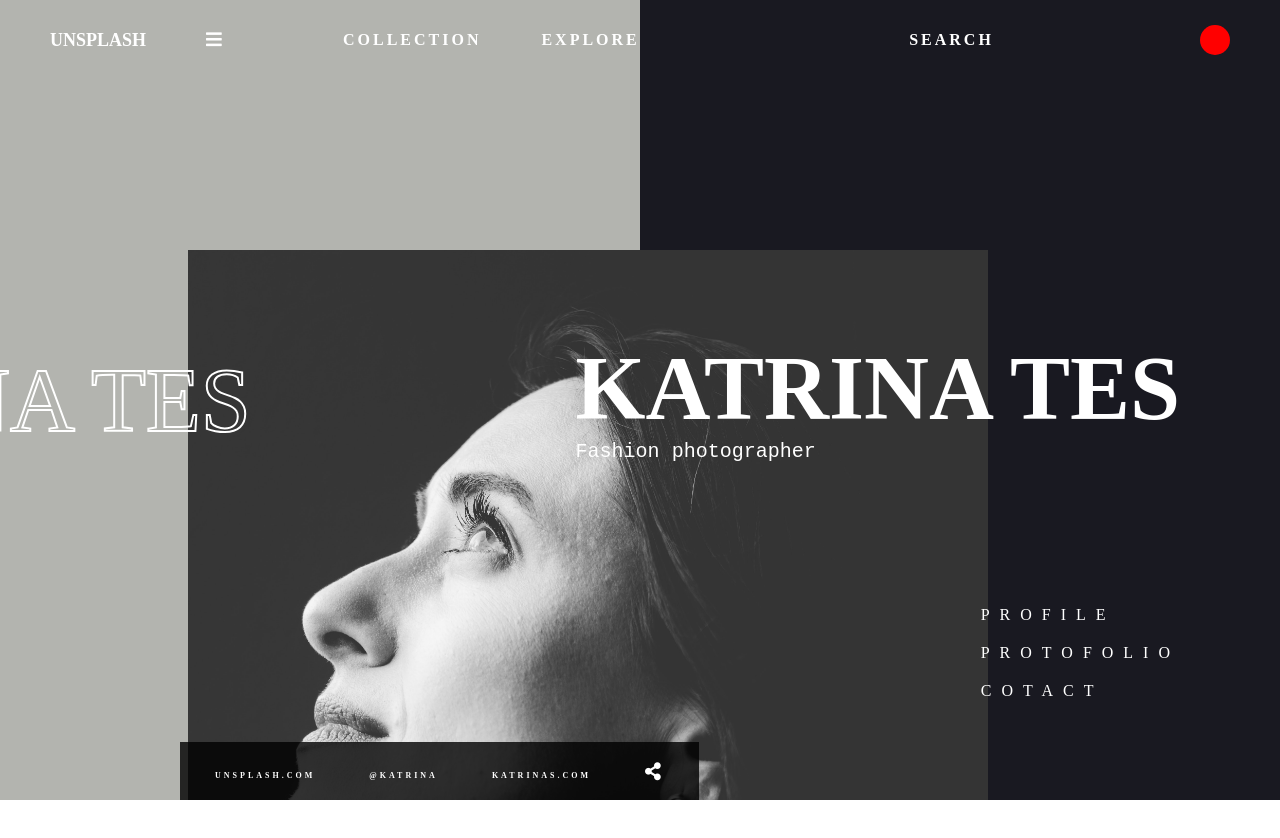
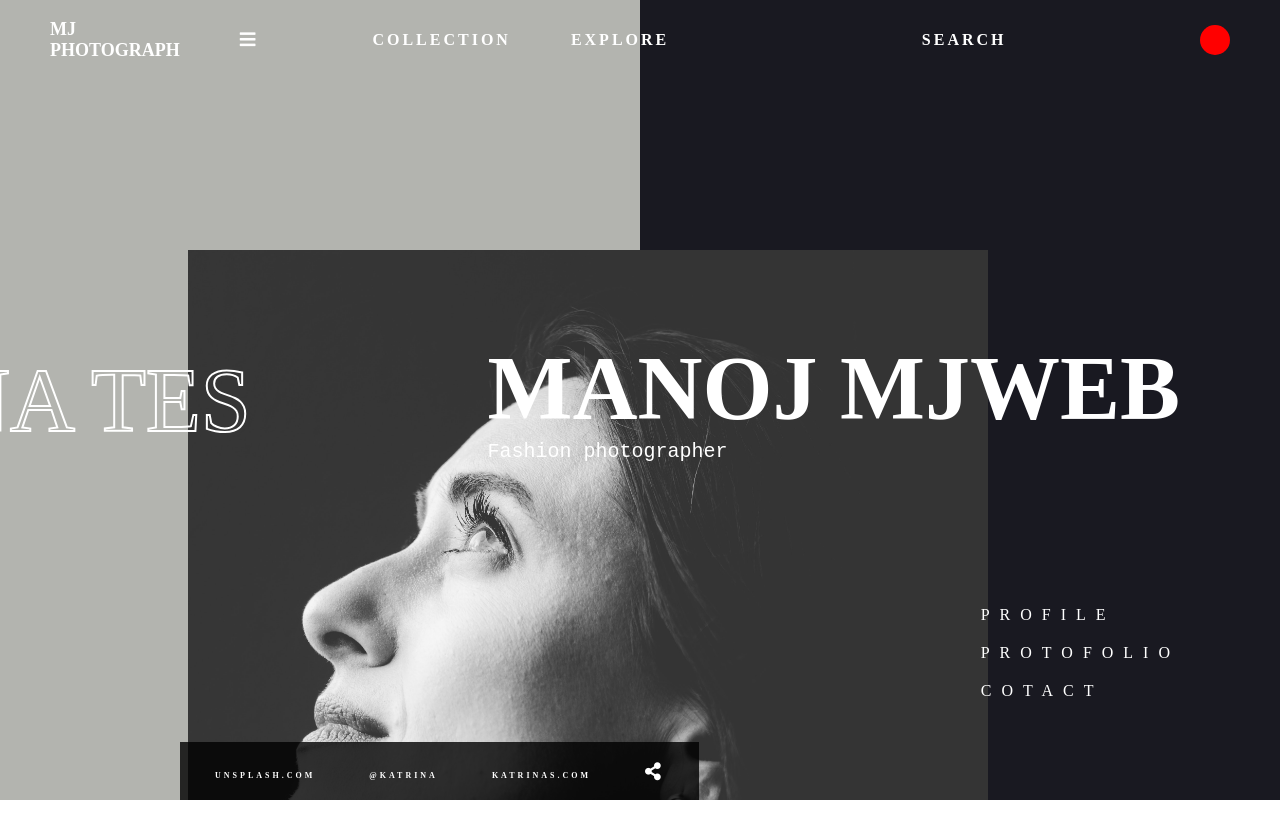
Before and after one commit to Manojchinnaiyan/mj123.github.io, a plain HTML site: page index.html in a window 1280 px wide. Drawn offline with nearby package versions, Linux system fonts and the light colour scheme; a web font is replaced by a local one.

Commit message:
Update index.html

```diff
--- a/index.html
+++ b/index.html
@@ -29,7 +29,7 @@
 
     <nav class="nav">
       <ul>
-        <li class="logo">Unsplash</li>
+        <li class="logo">Mj Photograph</li>
         <li class="menu"><i class="fa fa-bars"></i></li>
         <li class="collection">collection</li>
         <li class="explore">explore</li>
@@ -54,7 +54,7 @@
       </div>
 
       <div class="text">
-        <h1>Katrina tes</h1>
+        <h1>Manoj MjWeb</h1>
         <p>Fashion photographer</p>
       </div>
 
```
